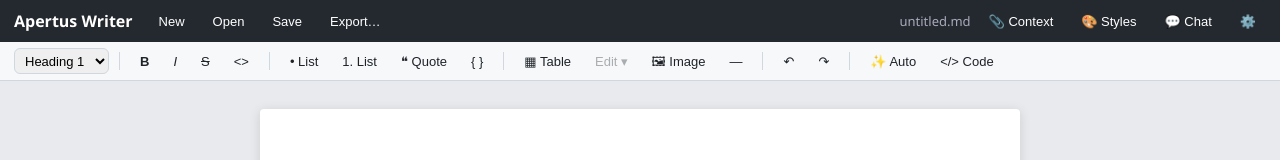
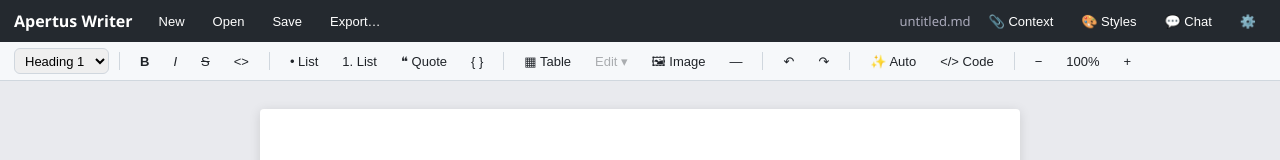
Before and after one commit to ColbyBrown/apertus-writer, a React (Vite) app: page / in a window 1280 px wide. Shown: the top 160 px of the page. Built offline with nearby package versions, Linux system fonts and the light colour scheme.

Commit message:
Session fixes and page zoom

```diff
--- a/electron/main.cjs
+++ b/electron/main.cjs
@@ -8,6 +8,12 @@ const fs = require('fs')
 
 const DEV_URL = process.env.VITE_DEV_SERVER_URL || 'http://localhost:5173'
 const isDev = !app.isPackaged
+
+// Disable GPU compositing: this app is plain DOM/CSS (no WebGL/canvas/video),
+// and a sleep/wake cycle resets the OS GPU device, which Chromium recovers from
+// by restarting the GPU process and reloading the renderer — the "flash blank"
+// on wake. Software rasterization is plenty for a text editor and avoids that.
+app.disableHardwareAcceleration()
 
 let mainWindow = null
 
--- a/src/App.tsx
+++ b/src/App.tsx
@@ -54,6 +54,7 @@ export default function App() {
   const [filePath, setFilePath] = useState<string | null>(null)
   const [theme, setTheme] = useState<ThemeVars>(DEFAULT_THEME)
   const [themeName, setThemeName] = useState('Default')
+  const [zoom, setZoom] = useState(1)
   const [showStyles, setShowStyles] = useState(false)
   const [showChat, setShowChat] = useState(false)
   const [showSettings, setShowSettings] = useState(false)
@@ -278,6 +279,7 @@ export default function App() {
     setDocName('untitled.md')
     setFilePath(null)
     setDirty(false)
+    scheduleSessionSave()
   }
 
   const loadMarkdown = (text: string, name: string, path: string | null = null) => {
@@ -285,6 +287,7 @@ export default function App() {
     setDocName(name)
     setFilePath(path)
     setDirty(false)
+    scheduleSessionSave()
   }
 
   const openDocument = async (file: File) => {
@@ -532,7 +535,8 @@ export default function App() {
           const next = { ...settingsRef.current, autoSuggestEnabled: !settingsRef.current.autoSuggestEnabled }
           setSettings(next)
           saveSettings(next)
-        }} />
+        }}
+        zoom={zoom} onZoomChange={setZoom} />
       <input ref={imageFileRef} type="file" accept="image/*" hidden
         onChange={(e) => e.target.files?.[0] && insertImage(e.target.files[0])} />
 
@@ -553,7 +557,7 @@ export default function App() {
               placeholder="# Raw markdown…"
             />
           ) : (
-            <div className="doc-page">
+            <div className="doc-page" style={{ zoom }}>
               <EditorContent editor={editor} />
             </div>
           )}
--- a/src/components/Toolbar.tsx
+++ b/src/components/Toolbar.tsx
@@ -8,9 +8,13 @@ interface Props {
   onToggleCodeView: () => void
   autoSuggest: boolean
   onToggleAutoSuggest: () => void
+  zoom: number
+  onZoomChange: (z: number) => void
 }
 
-export default function Toolbar({ editor, onInsertImage, codeView, onToggleCodeView, autoSuggest, onToggleAutoSuggest }: Props) {
+const clampZoom = (z: number) => Math.min(2, Math.max(0.5, Math.round(z * 10) / 10))
+
+export default function Toolbar({ editor, onInsertImage, codeView, onToggleCodeView, autoSuggest, onToggleAutoSuggest, zoom, onZoomChange }: Props) {
   const [showTableMenu, setShowTableMenu] = useState(false)
   const tableMenuRef = useRef<HTMLDivElement>(null)
 
@@ -132,6 +136,14 @@ export default function Toolbar({ editor, onInsertImage, codeView, onToggleCodeV
         disabled={codeView} onClick={onToggleAutoSuggest}>✨ Auto</button>
       <button className={btn(codeView)} title="Toggle raw markdown code view (Ctrl+Shift+M)"
         onClick={onToggleCodeView}>{'</> Code'}</button>
+
+      <span className="tb-sep" />
+      <button className="tb-btn" title="Zoom out" disabled={codeView}
+        onClick={() => onZoomChange(clampZoom(zoom - 0.1))}>−</button>
+      <button className="tb-btn" title="Reset zoom (100%)" disabled={codeView}
+        onClick={() => onZoomChange(1)}>{Math.round(zoom * 100)}%</button>
+      <button className="tb-btn" title="Zoom in" disabled={codeView}
+        onClick={() => onZoomChange(clampZoom(zoom + 0.1))}>+</button>
     </div>
   )
 }
```
